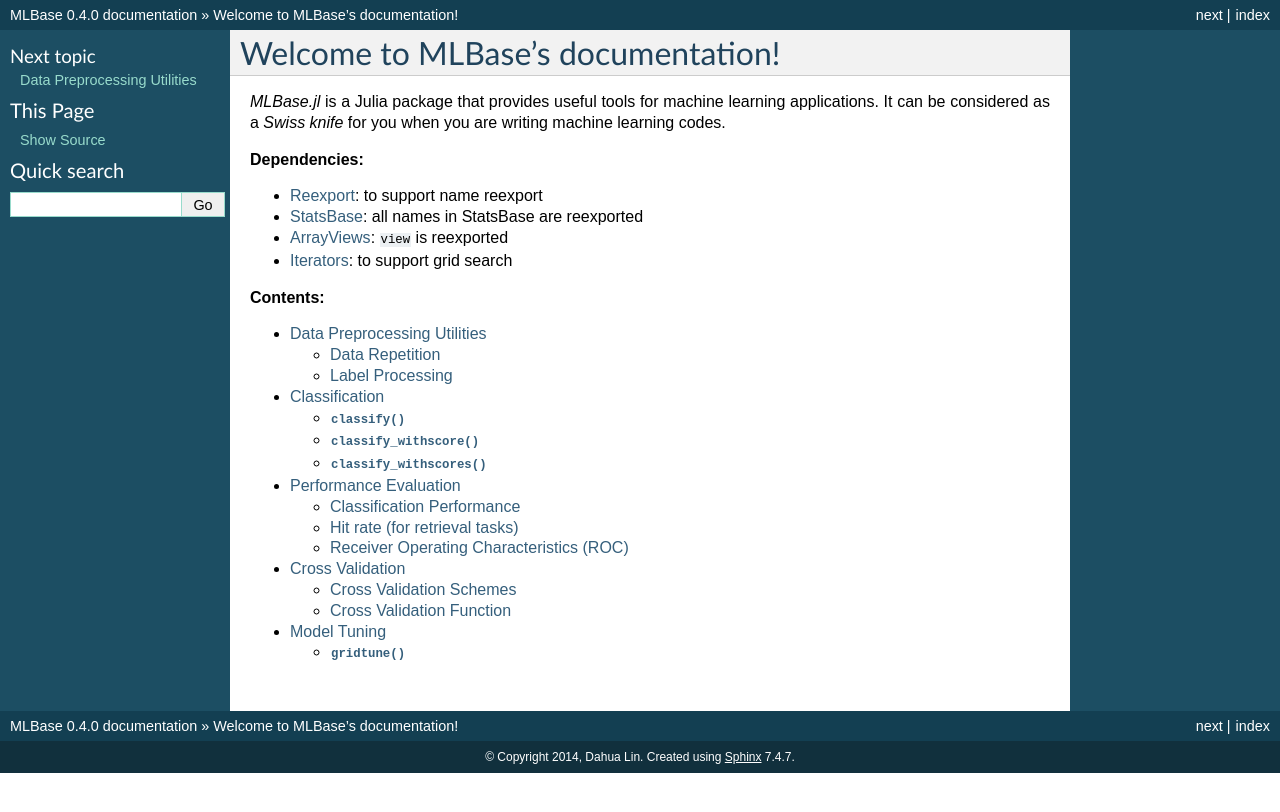
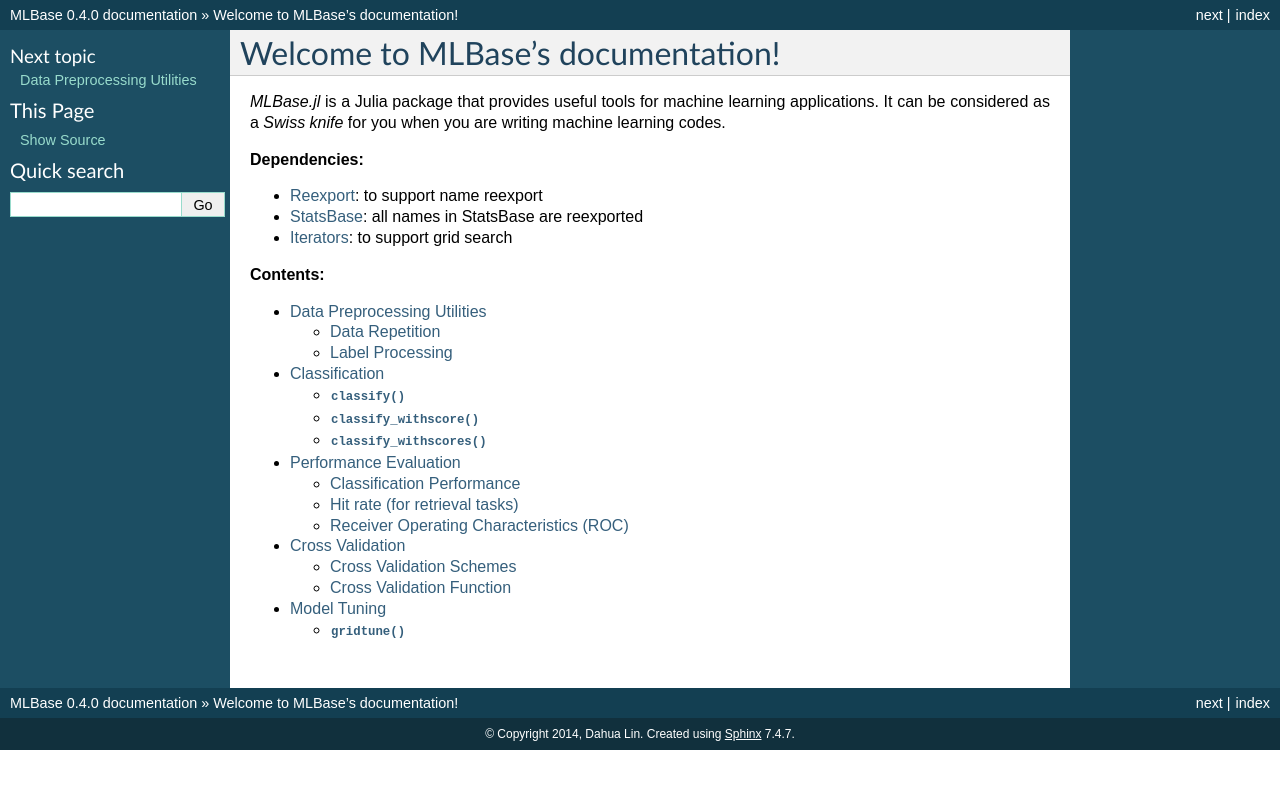
Before and after one commit to JuliaStats/MLBase.jl, a Sphinx documentation site: the page built from docs/source/index.rst, in a window 1280 px wide. Shown: the top 812 px of the page. Built offline with Sphinx 7.4.7, drawn with Linux system fonts in a browser that asks for light colours; formulas are drawn with MathJax 3.

Commit message:
Remove the statement about ``ArrayViews``

```diff
--- a/docs/source/index.rst
+++ b/docs/source/index.rst
@@ -8,7 +8,6 @@ Welcome to MLBase's documentation!
 
 - `Reexport <https://github.com/simonster/Reexport.jl>`_: to support name reexport
 - `StatsBase <https://github.com/JuliaStats/StatsBase.jl>`_: all names in StatsBase are reexported
-- `ArrayViews <https://github.com/lindahua/ArrayViews.jl>`_: ``view`` is reexported
 - `Iterators <https://github.com/JuliaLang/Iterators.jl>`_: to support grid search
 
 **Contents:**
```
